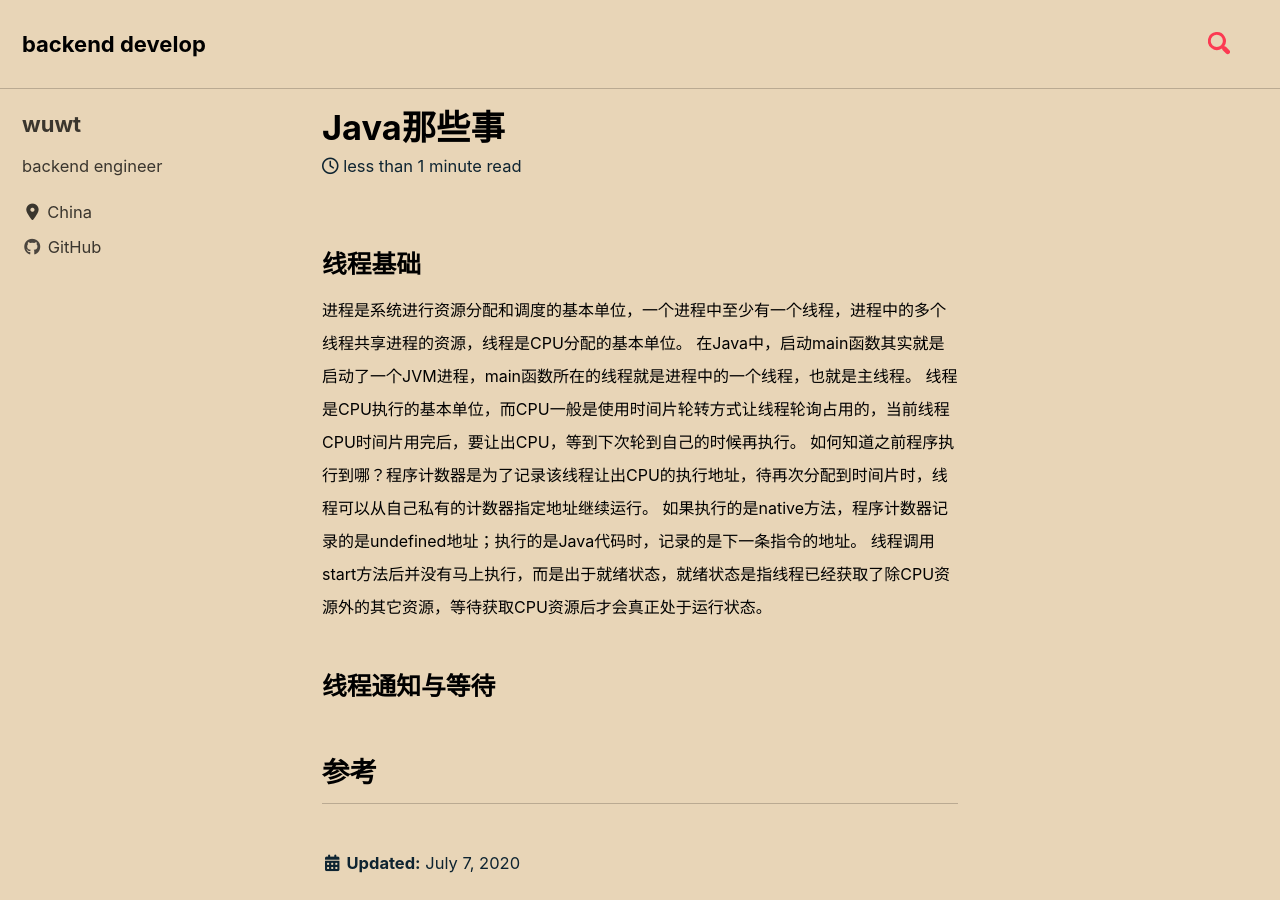
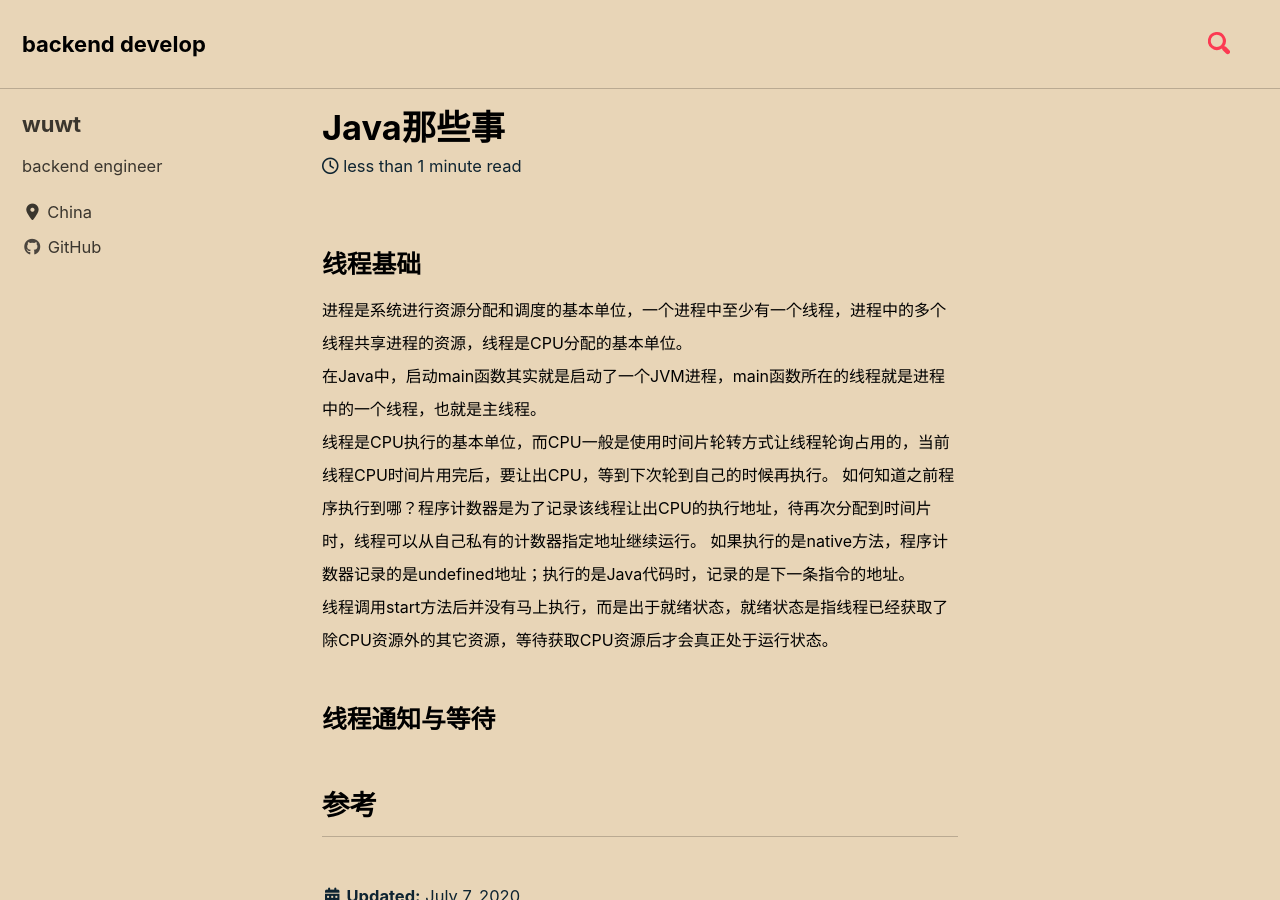
Before and after one commit to wuwtBeyond/wuwtBeyond.github.io, a Jekyll site: the page built from _posts/2020-07-07-Java那些事.md, in a window 1280 px wide and 900 px high. Built offline with Jekyll 4.4.1, drawn with Linux system fonts in a browser that asks for light colours; cached includes are drawn as plain includes; nearby versions of some CDN libraries; comment, search, counter and statistics services are not loaded.

Commit message:
update 更新文章

```diff
--- a/_posts/2020-07-07-Java那些事.md
+++ b/_posts/2020-07-07-Java那些事.md
@@ -1,15 +1,15 @@
 
 ### 线程基础
 <font size="3">
-进程是系统进行资源分配和调度的基本单位，一个进程中至少有一个线程，进程中的多个线程共享进程的资源，线程是CPU分配的基本单位。
+进程是系统进行资源分配和调度的基本单位，一个进程中至少有一个线程，进程中的多个线程共享进程的资源，线程是CPU分配的基本单位。<br>
 
-在Java中，启动main函数其实就是启动了一个JVM进程，main函数所在的线程就是进程中的一个线程，也就是主线程。
+在Java中，启动main函数其实就是启动了一个JVM进程，main函数所在的线程就是进程中的一个线程，也就是主线程。<br>
 
 线程是CPU执行的基本单位，而CPU一般是使用时间片轮转方式让线程轮询占用的，当前线程CPU时间片用完后，要让出CPU，等到下次轮到自己的时候再执行。
 如何知道之前程序执行到哪？程序计数器是为了记录该线程让出CPU的执行地址，待再次分配到时间片时，线程可以从自己私有的计数器指定地址继续运行。
-如果执行的是native方法，程序计数器记录的是undefined地址；执行的是Java代码时，记录的是下一条指令的地址。
+如果执行的是native方法，程序计数器记录的是undefined地址；执行的是Java代码时，记录的是下一条指令的地址。<br>
 
-线程调用start方法后并没有马上执行，而是出于就绪状态，就绪状态是指线程已经获取了除CPU资源外的其它资源，等待获取CPU资源后才会真正处于运行状态。
+线程调用start方法后并没有马上执行，而是出于就绪状态，就绪状态是指线程已经获取了除CPU资源外的其它资源，等待获取CPU资源后才会真正处于运行状态。<br>
 </font>
 ### 线程通知与等待
 
```
